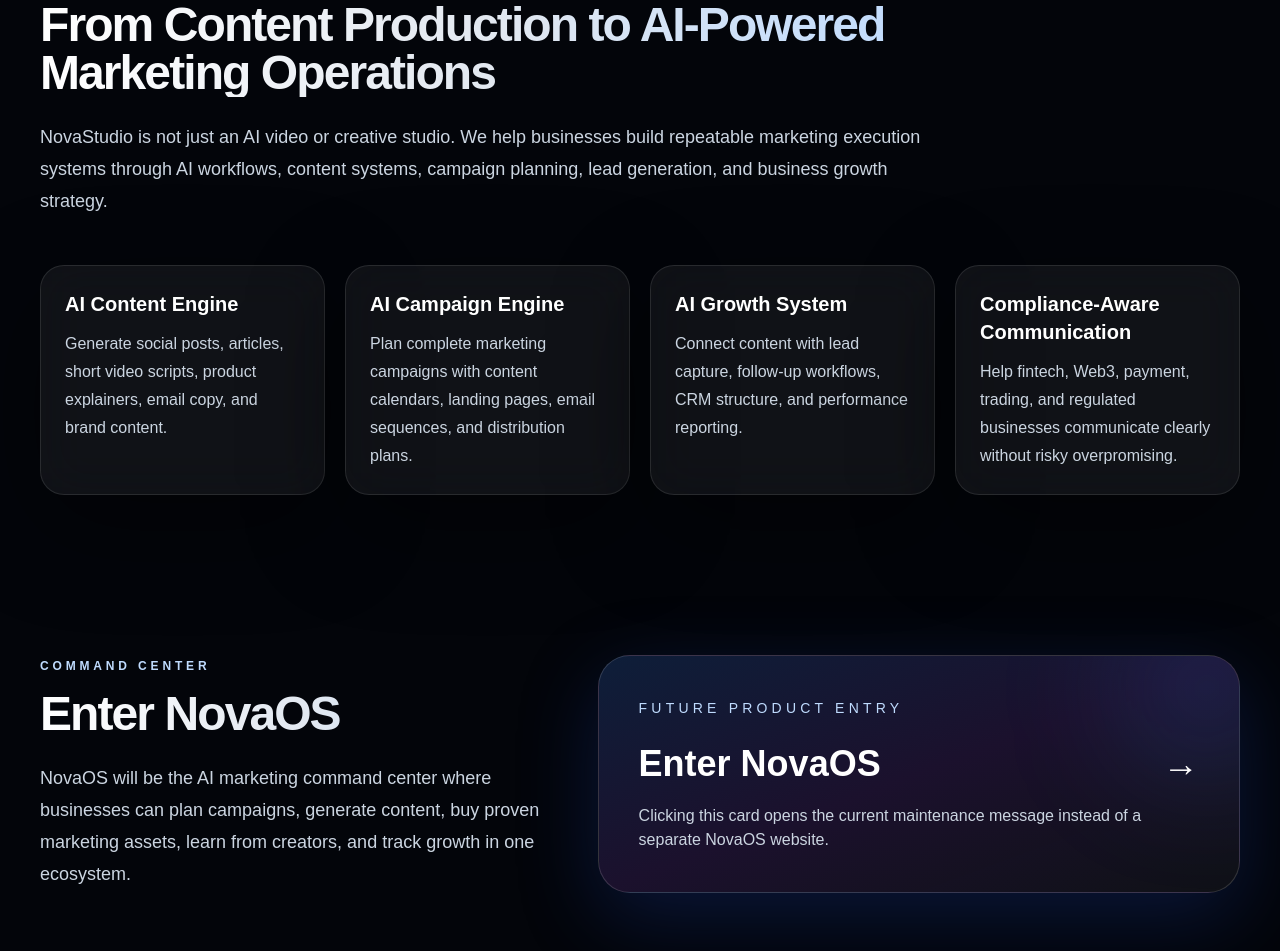
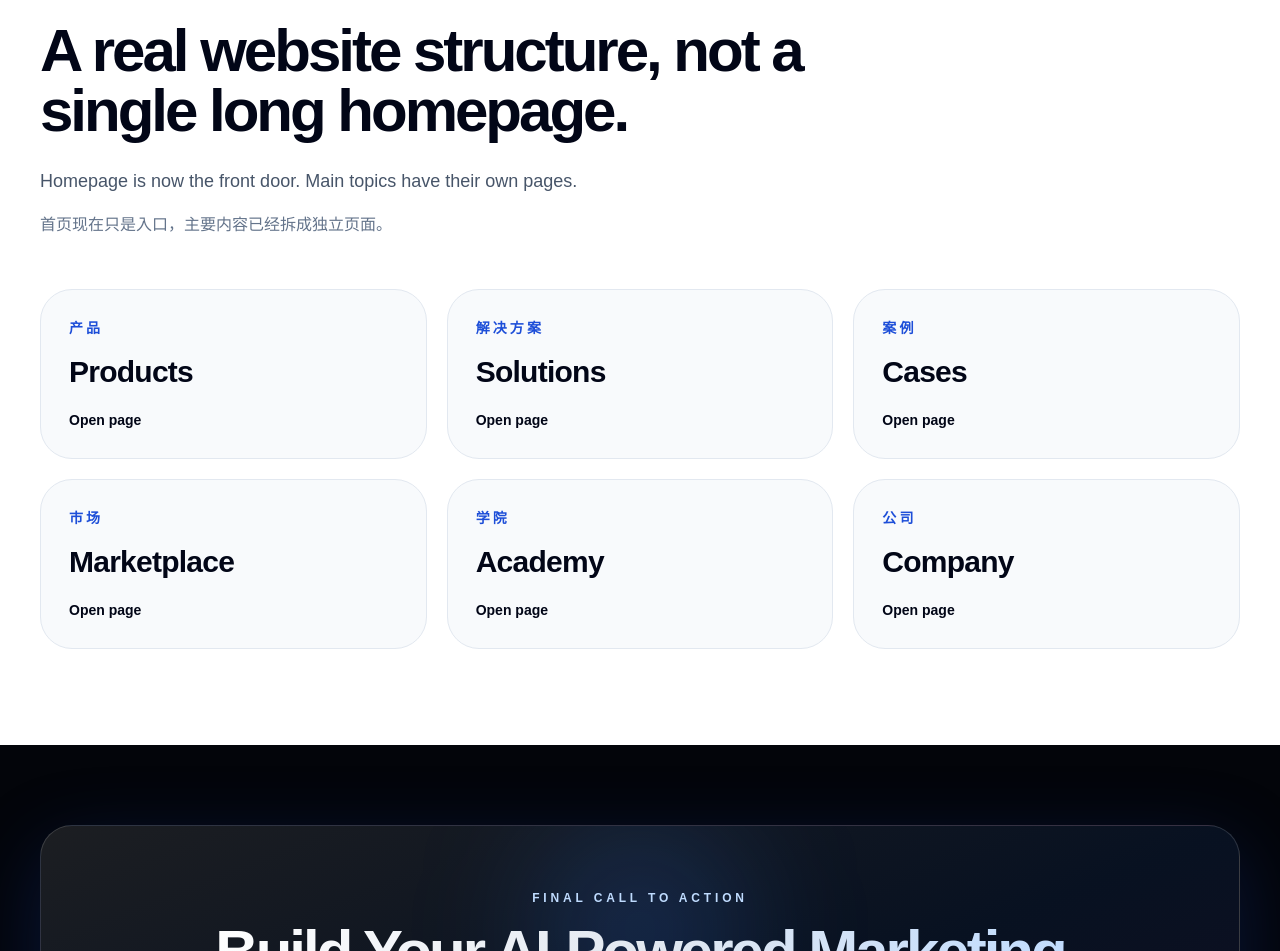
Before and after one commit to Booyuu/Novatest, a Next.js app: page / in a window 1280 px wide. Shown: the part 1681-2632 px from the top of the page. Built offline with nearby package versions, Linux system fonts and the light colour scheme.

Commit message:
Simplify homepage into front door

```diff
--- a/app/page.tsx
+++ b/app/page.tsx
@@ -4,120 +4,9 @@
 import { CTA } from '@/components/CTA';
 import { Footer } from '@/components/Footer';
 import { Hero } from '@/components/Hero';
+import { HomeDirectory } from '@/components/HomeDirectory';
 import { MaintenanceModal } from '@/components/MaintenanceModal';
 import { Navbar } from '@/components/Navbar';
-import { ProductCards } from '@/components/ProductCards';
-import { SolutionCards } from '@/components/SolutionCards';
-import { academyItems, marketplaceFeatures, whatWeDoCards, whyNovaStudio } from '@/lib/content';
-
-function WhatWeDoSection() {
-  return (
-    <section id="what-we-do" className="section-shell">
-      <div className="mb-12 max-w-4xl">
-        <p className="eyebrow">What we do</p>
-        <h2 className="gradient-text mt-4 text-3xl font-semibold tracking-[-0.04em] sm:text-4xl lg:text-5xl">From Content Production to AI-Powered Marketing Operations</h2>
-        <p className="mt-6 text-lg leading-8 text-slate-300">
-          NovaStudio is not just an AI video or creative studio. We help businesses build repeatable marketing execution systems through AI workflows, content systems, campaign planning, lead generation, and business growth strategy.
-        </p>
-      </div>
-      <div className="grid gap-5 md:grid-cols-2 xl:grid-cols-4">
-        {whatWeDoCards.map((item) => (
-          <div key={item.title} className="glass-card rounded-3xl p-6 transition hover:-translate-y-1 hover:border-blue-300/45 hover:bg-white/[0.075]">
-            <h3 className="text-xl font-semibold text-white">{item.title}</h3>
-            <p className="mt-3 leading-7 text-slate-300">{item.description}</p>
-          </div>
-        ))}
-      </div>
-    </section>
-  );
-}
-
-function NovaEntrySection({ onOpenModal }: { onOpenModal: () => void }) {
-  return (
-    <section id="novaos" className="section-shell">
-      <div className="grid gap-8 lg:grid-cols-[0.9fr_1.1fr] lg:items-center">
-        <div>
-          <p className="eyebrow">Command center</p>
-          <h2 className="gradient-text mt-4 text-3xl font-semibold tracking-[-0.04em] sm:text-5xl">Enter NovaOS</h2>
-          <p className="mt-6 text-lg leading-8 text-slate-300">
-            NovaOS will be the AI marketing command center where businesses can plan campaigns, generate content, buy proven marketing assets, learn from creators, and track growth in one ecosystem.
-          </p>
-        </div>
-        <button type="button" onClick={onOpenModal} className="group relative overflow-hidden rounded-[2rem] border border-white/15 bg-gradient-to-br from-blue-500/20 via-purple-500/15 to-white/[0.05] p-8 text-left shadow-glow transition hover:-translate-y-1 hover:border-blue-200/45 sm:p-10">
-          <div className="absolute -right-12 -top-12 h-40 w-40 rounded-full bg-blue-500/20 blur-3xl" />
-          <span className="relative text-sm uppercase tracking-[0.3em] text-blue-200">Future product entry</span>
-          <div className="relative mt-6 flex items-center justify-between gap-6 text-4xl font-semibold text-white">
-            <span>Enter NovaOS</span>
-            <span className="transition group-hover:translate-x-2">→</span>
-          </div>
-          <p className="relative mt-5 max-w-2xl text-slate-300">Clicking this card opens the current maintenance message instead of a separate NovaOS website.</p>
-        </button>
-      </div>
-    </section>
-  );
-}
-
-function MarketplaceSection() {
-  return (
-    <section id="resources" className="section-shell">
-      <div className="mb-12 max-w-4xl">
-        <p className="eyebrow">Marketplace / Creator Economy</p>
-        <h2 className="gradient-text mt-4 text-3xl font-semibold tracking-[-0.04em] sm:text-4xl lg:text-5xl">Marketing Knowledge Should Become Tradable Assets</h2>
-        <p className="mt-6 text-lg leading-8 text-slate-300">
-          NovaOS will not only be a tool. It will also become a marketing asset marketplace where creators can publish campaign templates, content packs, positioning frameworks, funnel templates, GEO/AEO kits, and industry playbooks. Businesses will be able to buy, redeem, customize, and apply these assets inside NovaOS.
-        </p>
-      </div>
-      <div className="grid gap-4 md:grid-cols-2 lg:grid-cols-3">
-        {marketplaceFeatures.map((item) => (
-          <div key={item} className="rounded-2xl border border-white/10 bg-white/[0.045] p-5 transition hover:-translate-y-1 hover:border-purple-300/40 hover:bg-white/[0.07]">
-            <p className="font-semibold text-white">{item}</p>
-          </div>
-        ))}
-      </div>
-    </section>
-  );
-}
-
-function AcademySection() {
-  return (
-    <section id="academy" className="section-shell">
-      <div className="grid gap-8 lg:grid-cols-[0.9fr_1.1fr] lg:items-start">
-        <div>
-          <p className="eyebrow">Academy and community</p>
-          <h2 className="gradient-text mt-4 text-3xl font-semibold tracking-[-0.04em] sm:text-4xl lg:text-5xl">Learn, Compete, and Grow with the NovaOS Ecosystem</h2>
-        </div>
-        <div className="grid gap-4 sm:grid-cols-2">
-          {academyItems.map((item) => (
-            <div key={item} className="rounded-2xl border border-white/10 bg-white/[0.04] p-4 text-slate-200">✓ {item}</div>
-          ))}
-          <div className="glass-card rounded-3xl p-6 sm:col-span-2">
-            <p className="eyebrow">Example challenge</p>
-            <h3 className="mt-4 text-3xl font-semibold text-white">NovaOS 7-Day AI Marketing Challenge</h3>
-            <p className="mt-4 leading-7 text-slate-300">Participants use NovaOS to build a 30-day campaign for a real or sample business.</p>
-          </div>
-        </div>
-      </div>
-    </section>
-  );
-}
-
-function WhySection() {
-  return (
-    <section id="company" className="section-shell">
-      <div className="rounded-[2rem] border border-white/10 bg-white/[0.045] p-8 shadow-panel sm:p-12">
-        <div className="mb-10 max-w-4xl">
-          <p className="eyebrow">Why NovaStudio</p>
-          <h2 className="gradient-text mt-4 text-3xl font-semibold tracking-[-0.04em] sm:text-4xl lg:text-5xl">AI Speed. Human Strategy. Business Growth.</h2>
-        </div>
-        <div className="grid gap-4 md:grid-cols-2 lg:grid-cols-3">
-          {whyNovaStudio.map((item) => (
-            <div key={item} className="rounded-2xl border border-white/10 bg-[#090d18] p-5 text-slate-200">✓ {item}</div>
-          ))}
-        </div>
-      </div>
-    </section>
-  );
-}
 
 export default function Home() {
   const [modalOpen, setModalOpen] = useState(false);
@@ -127,14 +16,7 @@
     <main className="overflow-hidden bg-nova-black text-white">
       <Navbar onOpenModal={openModal} />
       <Hero onOpenModal={openModal} />
-      <WhatWeDoSection />
-      <NovaEntrySection onOpenModal={openModal} />
-      <ProductCards />
-      <SolutionCards />
-      <MarketplaceSection />
-      <AcademySection />
-      <WhySection />
-      {/* Placeholder area above can be extended with a launch video, customer logos, or product screenshots. */}
+      <HomeDirectory />
       <CTA onOpenModal={openModal} />
       <Footer onOpenModal={openModal} />
       <MaintenanceModal open={modalOpen} onClose={() => setModalOpen(false)} />
```
